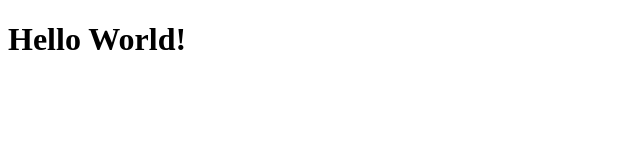
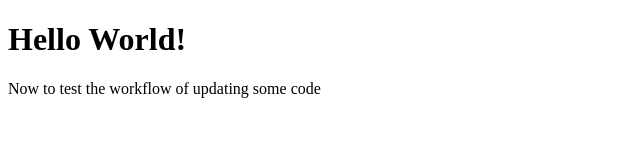
Before and after one commit to JulianJKunze/hello-world, a website: page index.html in a window 1280 px wide. Shown: the whole page, without its empty margins (0-640 px from the left). Drawn offline with Linux system fonts and the light colour scheme.

Commit message:
First Edit of the main paragraph

```diff
--- a/index.html
+++ b/index.html
@@ -7,5 +7,6 @@
   </head>
   <body>
     <h1>Hello World!</h1>
+    <p>Now to test the workflow of updating some code</p>
   </body>
 </html>
```
Also changed, not shown: 1 other file.
